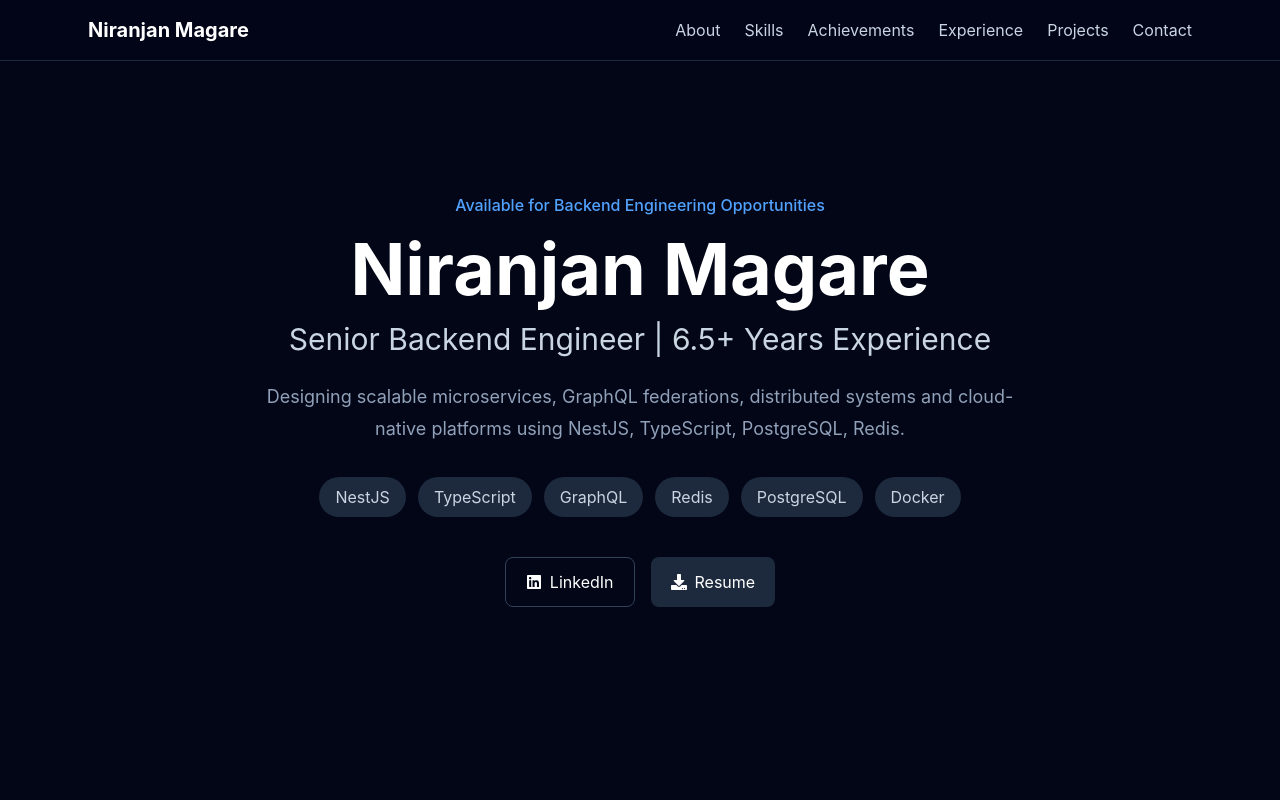
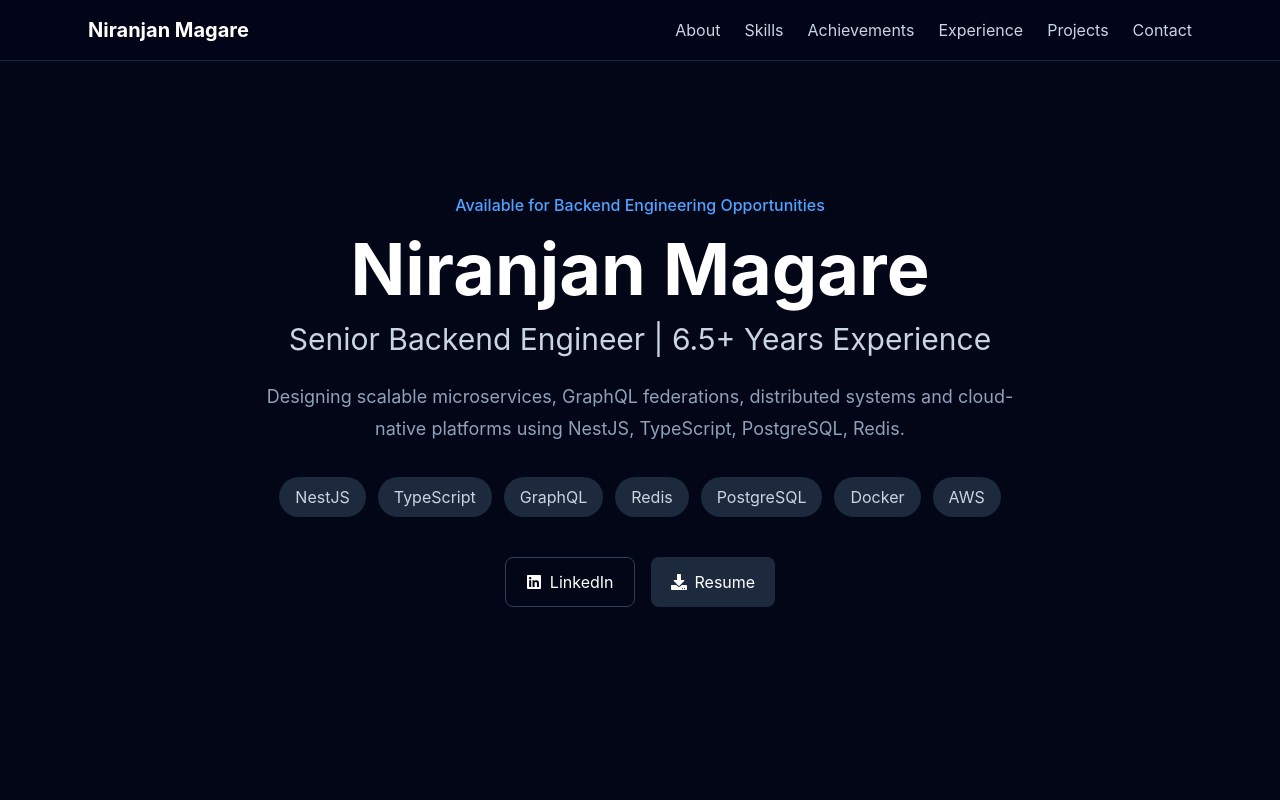
Before and after one commit to niranjan-magare1997/niranjan-magare1997.github.io, a React (Vite) app: page / in a window 1280 px wide. Shown: the top 800 px of the page. Built offline with nearby package versions, Linux system fonts and the light colour scheme.

Commit message:
AWS added into hero section

```diff
--- a/src/components/Hero.tsx
+++ b/src/components/Hero.tsx
@@ -31,6 +31,7 @@ export default function Hero() {
             "Redis",
             "PostgreSQL",
             "Docker",
+            "AWS"
           ].map((tech) => (
             <span
               key={tech}
```
